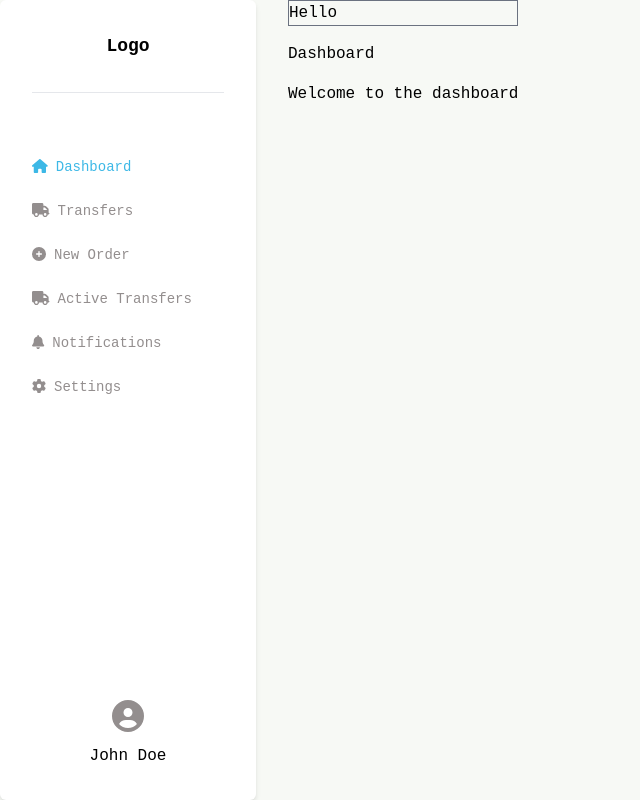
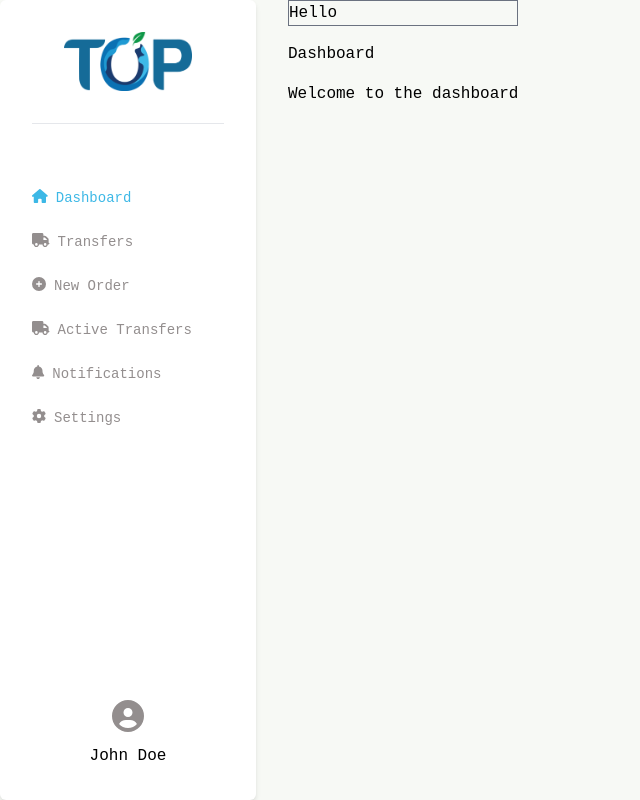
Before and after one commit to yetemegn-telaye/Top-Assset-Tracker, a React (Create React App) app: page /dashboard in a window 1280 px wide. Shown: the whole page, without its empty margins (0-640 px from the left). Built offline with nearby package versions, Linux system fonts and the light colour scheme; the HTML template or start-up script is replaced by a standard one.

Commit message:
Fix sidebar

```diff
--- a/src/components/layout/Sidebar.tsx
+++ b/src/components/layout/Sidebar.tsx
@@ -2,6 +2,7 @@ import { faBars, faBell, faGear, faHome, faPlusCircle, faTruck, faUserCircle } f
 import { FontAwesomeIcon } from "@fortawesome/react-fontawesome";
 import { NavLink } from "react-router-dom";
 import { useState } from "react";
+import topLogo from "../assets/top-logo-final.png";
 
 const Sidebar = () => {
   const [isOpen, setIsOpen] = useState(false);
@@ -25,7 +26,9 @@ const Sidebar = () => {
         } transition-transform duration-300 ease-in-out md:relative md:translate-x-0 md:flex md:flex-col md:h-full overflow-y-auto z-20`}
       >
         <div className="flex flex-col gap-8 w-full items-center h-full">
-          <div className="text-lg font-bold">Logo</div>
+          <div className="text-lg font-bold">
+            <img src={topLogo} alt="Top Logo" className="w-32" />
+          </div>
           <hr className="w-full" />
           <div className="mt-8 flex-1 w-full">
             <ul className="flex flex-col gap-6">
```
